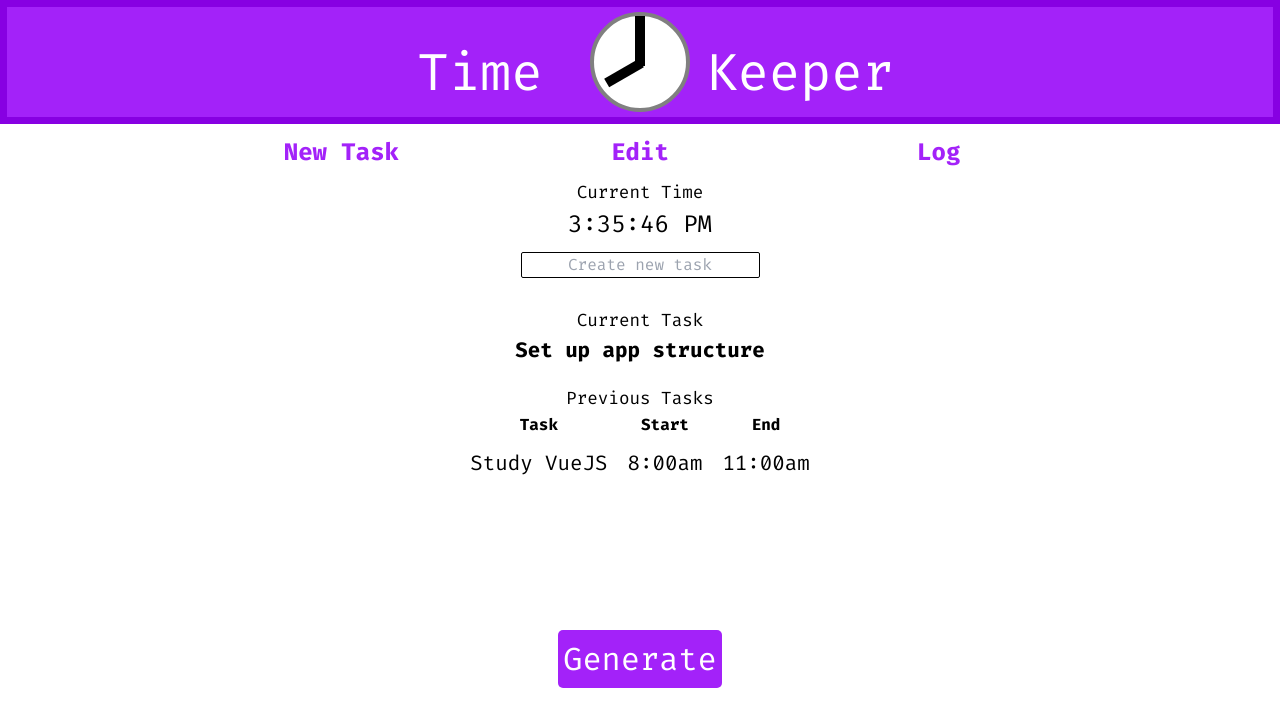
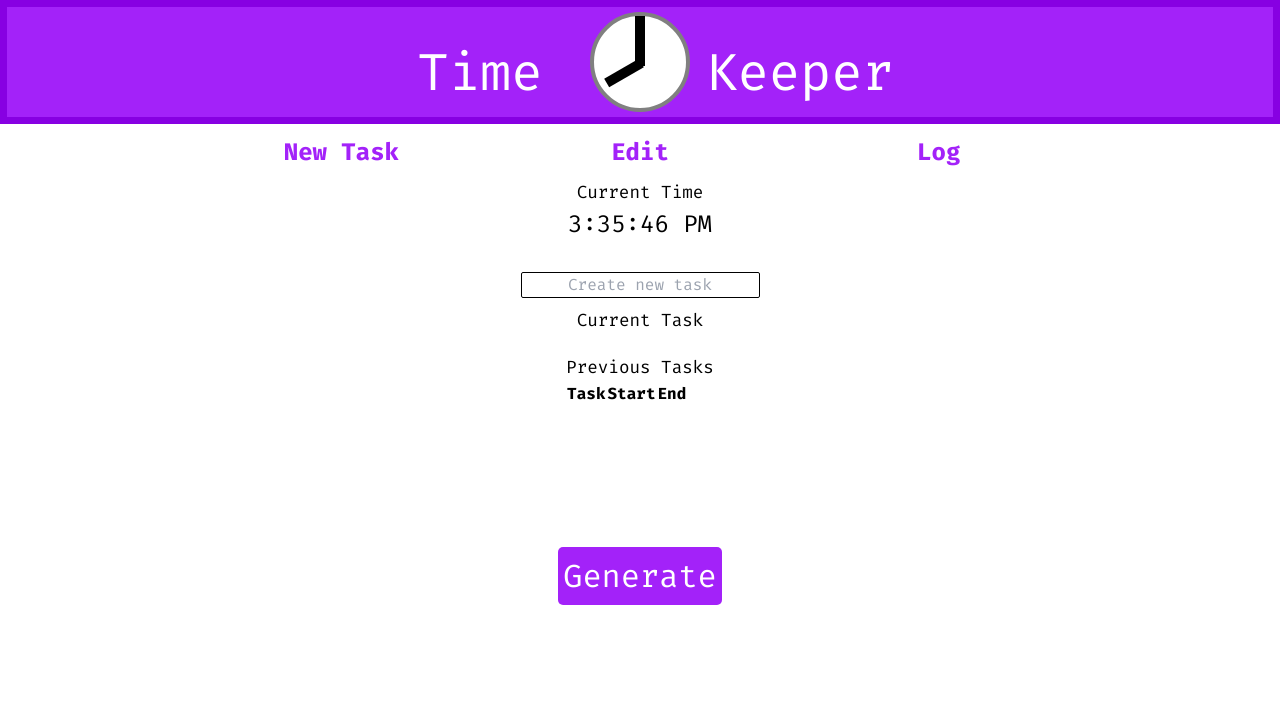
Before and after one commit to Gabrielpompa1/Time-Keeper, a Vue app: page / in a window 1280 px wide. Shown: the top 726 px of the page. Built offline with nearby package versions, Linux system fonts and the light colour scheme.

Commit message:
Progressing in data structure. Utilizing props and more directives. Tasklist updates from user inputs

```diff
--- a/src/App.vue
+++ b/src/App.vue
@@ -5,8 +5,6 @@
 		<main>
 			<!-- Div to display the current time -->
 			<CurrentTime />
-			<!-- Add task form -->
-			<AddTask />
 			<!-- Div to Display current Task -->
 			<TaskDiv />
 			<button @click="click">Generate</button>
@@ -19,21 +17,30 @@
 import Header from './components/Header.vue';
 import Navbar from './components/Navbar.vue';
 import CurrentTime from './components/CurrentTime.vue';
-import AddTask from './components/Tasks/AddTask.vue';
 import TaskDiv from './components/Tasks/TaskDiv.vue';
 
 export default {
 	name: 'App',
+	data() {
+		return {
+			taskList: [],
+			taskText: '',
+		};
+	},
 	components: {
 		Header,
 		Navbar,
 		CurrentTime,
-		AddTask,
 		TaskDiv,
 	},
 	methods: {
 		click() {
 			alert('Button Clicked!');
+		},
+		addTask(task) {
+			this.taskList.push(task);
+			this.taskText = task.text;
+			console.log(this.taskList);
 		},
 	},
 };
--- a/src/components/Tasks/AddTask.vue
+++ b/src/components/Tasks/AddTask.vue
@@ -1,16 +1,32 @@
 <template>
-	<form action="" @submit="submit">
-		<input type="text" placeholder="Create new task" />
+	<form action="" @submit.prevent="onSubmit">
+		<input type="text" v-model="task" placeholder="Create new task" />
 	</form>
 </template>
 
 <script>
 export default {
 	name: 'AddTask',
+	data() {
+		return {
+			task: '',
+		};
+	},
 	methods: {
-		submit(event) {
-			event.preventDefault();
-			console.log(event.target[0].value);
+		onSubmit() {
+			if (!this.task) {
+				return alert('Please enter a task...');
+			}
+
+			const newTask = {
+				text: this.task,
+				taskStart: new Date().toLocaleTimeString(),
+				taskEnd: '2:00:00 PM'
+			};
+			console.log(newTask);
+			this.$emit('new-task', newTask);
+
+			this.task = '';
 		},
 	},
 };
--- a/src/components/Tasks/AllTasks.vue
+++ b/src/components/Tasks/AllTasks.vue
@@ -7,12 +7,15 @@
 				<th>Start</th>
 				<th>End</th>
 			</tr>
-			<tr class="table-row-one">
-				<td>Study VueJS</td>
-				<td>8:00am</td>
-				<td>11:00am</td>
+			<tr  :key='i' v-for='(task, i) in list' class="table-row-one">
+				<td>{{task.text}}</td>
+
+				<td>{{task.taskStart}}</td>
+
+				<td>{{task.taskEnd}}</td>
+
 			</tr>
-			<tr class="table-row-two"></tr>
+
 		</table>
 	</div>
 </template>
@@ -20,6 +23,14 @@
 <script>
 export default {
 	name: 'AllTasks',
+	data(){
+		return {
+			array: ['item One', 'item two', 'item three']
+		}
+	},
+	props: {
+		list: Object
+	}
 };
 </script>
 
--- a/src/components/Tasks/CurrentTask.vue
+++ b/src/components/Tasks/CurrentTask.vue
@@ -1,13 +1,14 @@
 <template>
 	<div class="current-task-div">
 		<h2>Current Task</h2>
-		<p class="current-task-item">Set up app structure</p>
+		<p class="current-task-item">{{ currTask }}</p>
 	</div>
 </template>
 
 <script>
 export default {
 	name: 'CurrentTask',
+	props: { currTask: String },
 };
 </script>
 
--- a/src/components/Tasks/TaskDiv.vue
+++ b/src/components/Tasks/TaskDiv.vue
@@ -1,15 +1,17 @@
 <template>
 	<div class="task-div">
+		<AddTask @new-task='newTask'/>
 		<!-- Current Task Displayed -->
-		<CurrentTask />
+		<CurrentTask :currTask="currentTask"/>
 		<!-- All previous completed tasks -->
-		<AllTasks />
+		<AllTasks :list="taskList"/>
 	</div>
 </template>
 
 <script>
 // Imports
 import CurrentTask from './CurrentTask.vue';
+import AddTask from './AddTask';
 import AllTasks from './AllTasks.vue';
 
 export default {
@@ -17,7 +19,22 @@ export default {
 	components: {
 		CurrentTask,
 		AllTasks,
+		AddTask,
 	},
+	data(){
+		return {
+			taskList: [],
+			currentTask: ''
+		}
+	},
+	methods: {
+		newTask(task){
+			this.taskList.push(task)
+			this.currentTask = task.text
+			console.log(this.taskList)
+		}
+	},
+
 };
 </script>
 
```
